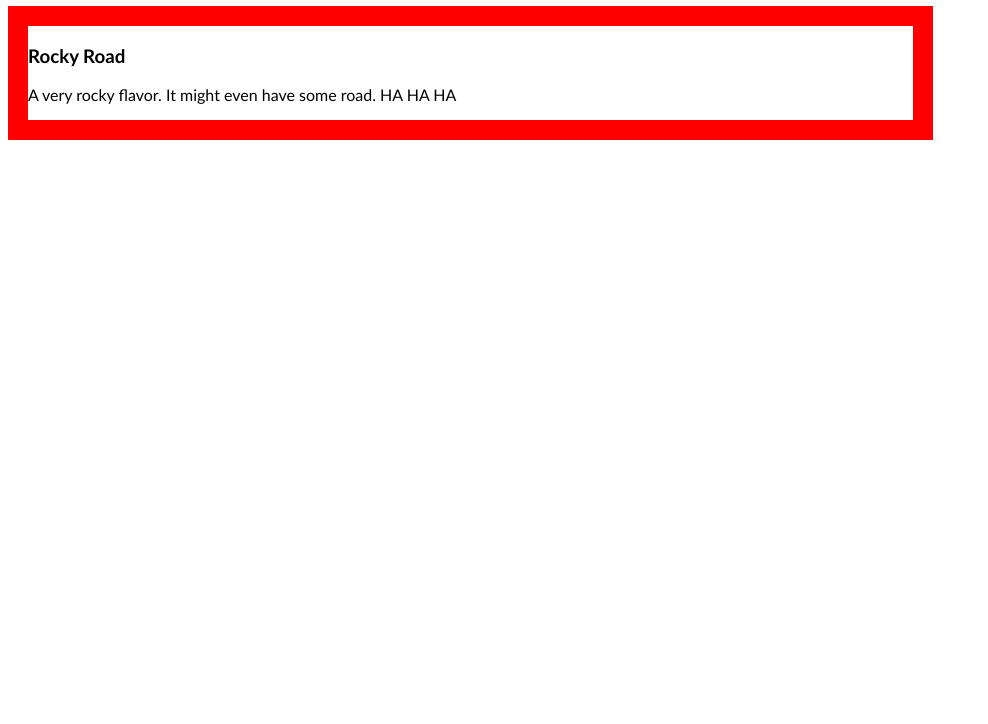
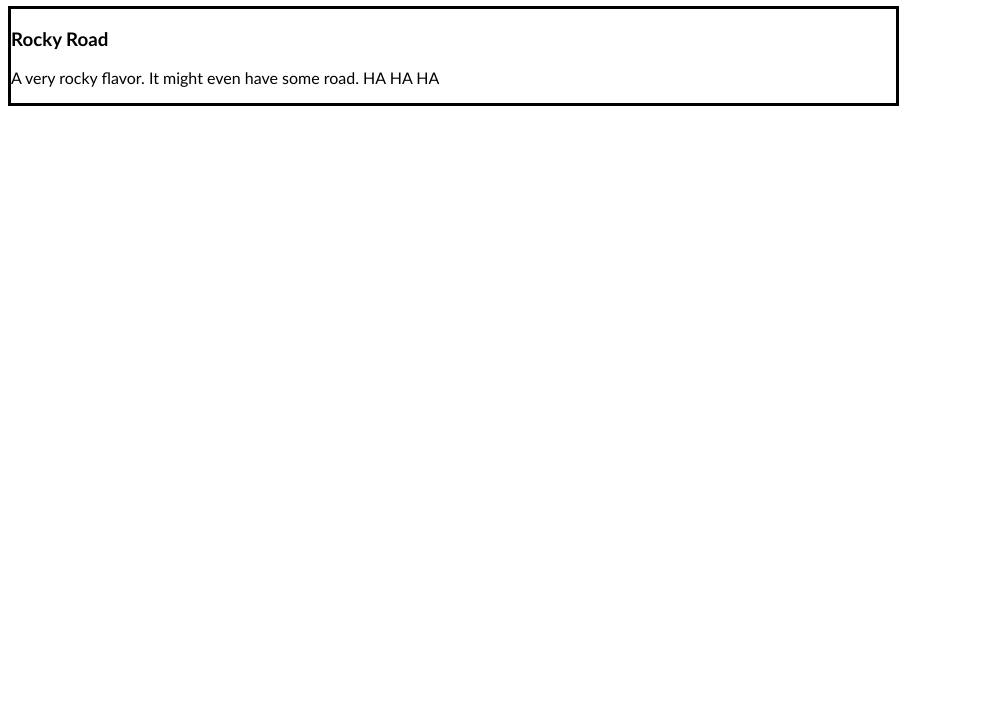
Before and after one commit to JBCoder1/octo-super-explosion, a plain HTML site: page index.html in a window 1280 px wide. Shown: the part 76-800 px from the top of the page, without its empty margins (0-988 px from the left). Drawn offline with Linux system fonts and the light colour scheme.

Commit message:
Update index.html

```diff
--- a/index.html
+++ b/index.html
@@ -11,13 +11,13 @@
       .flavorBox {
         width: 70%;
         float: left;
-        border: 20px solid red;
+        border: 3px solid black;
       }
 
       .flavorName {
         color: #050505
         font-size: 100px ;
-        algin-items: center;
+        align-items: center;
       }
 
     </style>
```
